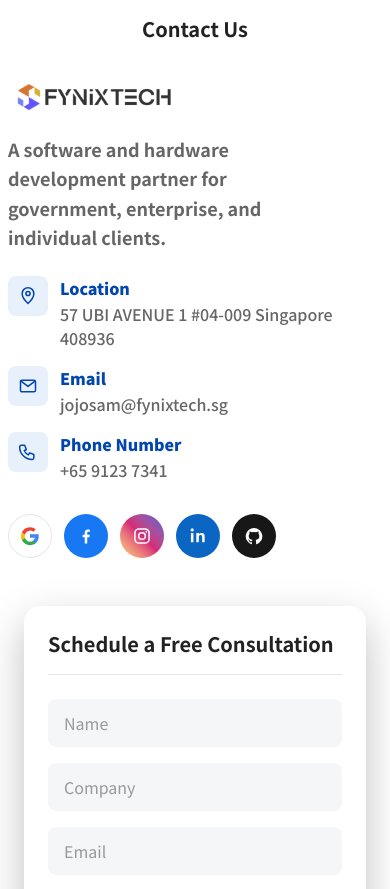
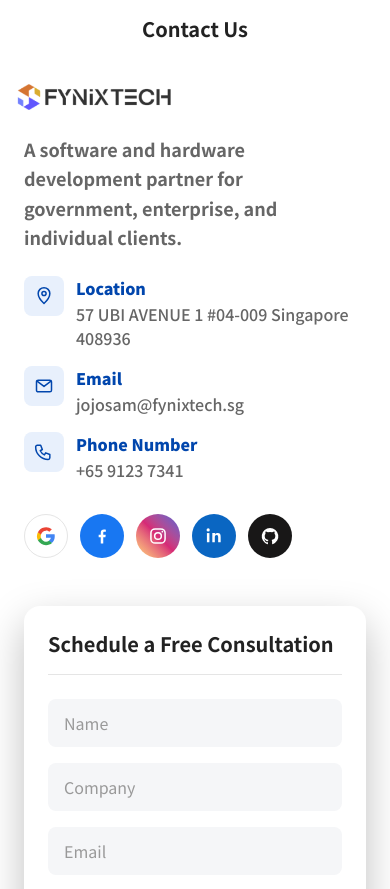
Before and after one commit to jojosam90/fynixtech-website, a Next.js app: page / in a window 390 px wide. Shown: the part 3380-4269 px from the top of the page. Built offline with nearby package versions, Linux system fonts and the light colour scheme.

Commit message:
Apply the logo-alignment text offset on mobile too, not just desktop

```diff
--- a/src/components/Footer.tsx
+++ b/src/components/Footer.tsx
@@ -44,13 +44,13 @@ export default function Footer() {
           {/* Brand + contact */}
           <div className="-ml-4 md:ml-0">
             <Logo markClassName="h-8 w-8 md:h-9 md:w-9" textClassName="text-lg md:text-xl" imgClassName="h-11 md:h-14 w-auto" />
-            <p className="mt-4 max-w-xs text-lg font-semibold leading-relaxed md:ml-4">
+            <p className="mt-4 ml-4 max-w-xs text-lg font-semibold leading-relaxed">
               {t({
                 en: "A software and hardware development partner for government, enterprise, and individual clients.",
                 zh: "为政府、企业、个人提供软硬件一站式应用解决方案的开发服务商。",
               })}
             </p>
-            <ul className="mt-6 space-y-4 md:ml-4">
+            <ul className="mt-6 ml-4 space-y-4">
               <li className="flex items-start gap-3">
                 <span className="flex h-10 w-10 shrink-0 items-center justify-center rounded-lg bg-brand-blue-light">
                   <IconLocationPin className="h-5 w-5 text-brand-blue" />
@@ -86,7 +86,7 @@ export default function Footer() {
               </li>
             </ul>
 
-            <div className="mt-8 flex items-center gap-3 md:ml-4">
+            <div className="mt-8 ml-4 flex items-center gap-3">
               {socialLinks.map((social) => (
                 <button
                   key={social.name}
```
Also changed, not shown: 11 other files (tests, documents, lock files or other folders).
